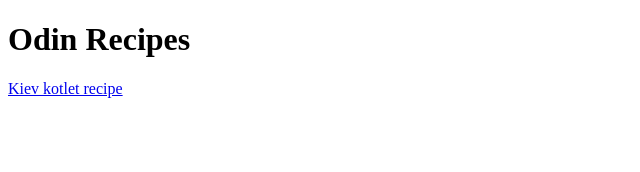
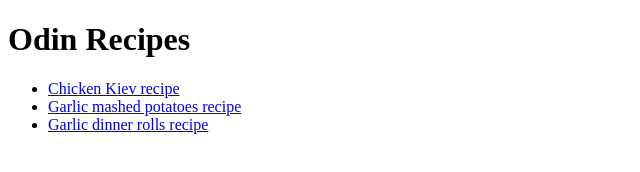
Before and after one commit to MyJourneyToTheStars666/odin-recipes, a plain HTML site: page index.html in a window 1280 px wide. Shown: the whole page, without its empty margins (0-640 px from the left). Drawn offline with Linux system fonts and the light colour scheme.

Commit message:
Add garlic mashed potatoes and garlic dinner rolls recipe pages

```diff
--- a/index.html
+++ b/index.html
@@ -6,6 +6,11 @@
 </head>
 <body>
   <h1>Odin Recipes</h1>
-  <a href="./recipes/kiev-kotlet.html">Kiev kotlet recipe</a>
+  <ul>
+   <li> <a href="./recipes/kiev-kotlet.html">Chicken Kiev recipe</a> </li>
+   <li> <a href="./recipes/garlic-mashed-potatoes.html">Garlic mashed potatoes recipe</a> </li>
+   <li> <a href="./recipes/garlic-dinner-rolls.html">Garlic dinner rolls recipe</a> </li>
+  </ul>
+
 </body>
 </html>
```
Also changed, not shown: recipes/garlic-dinner-rolls.html (added), recipes/garlic-mashed-potatoes.html (added).
